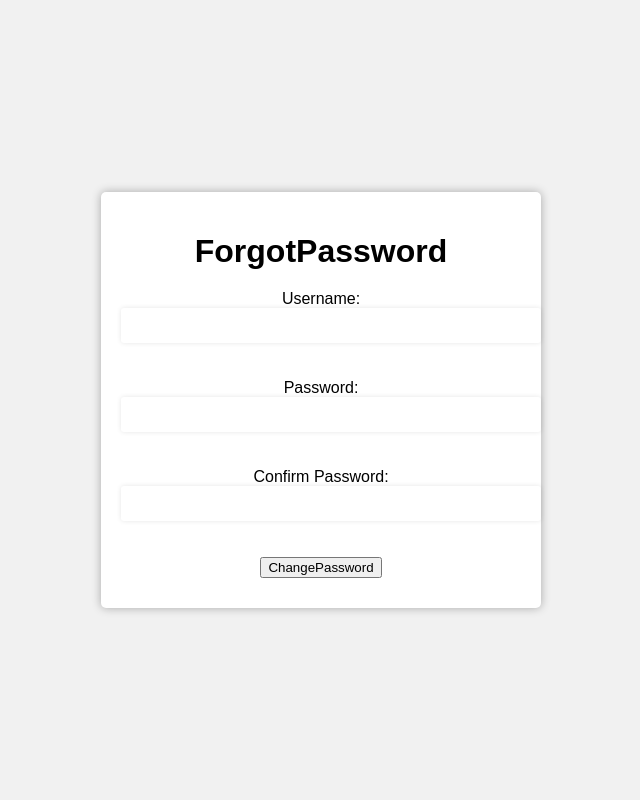
After one commit to dshah2712/CryptoCrackers, a Django app: page /forgotpassword/ in a window 1280 px wide. The commit adds this page. Shown: the whole page, without its empty margins (319-959 px from the left). Run offline with Django 4.2, Linux system fonts and the light colour scheme.

Commit message:
forgot password with google auth functions

```diff
--- a/CryptoCrackers/forms.py
+++ b/CryptoCrackers/forms.py
@@ -24,6 +24,18 @@ class LoginForm(forms.Form):
     password = forms.CharField(widget=forms.PasswordInput(),required=True)
 
 
+class ForgotPasswordForm(forms.Form):
+    username = forms.CharField(required=True)
+    password = forms.CharField(
+        label="Password",
+        widget=forms.PasswordInput(attrs={'autocomplete': 'new-password'}),
+    )
+    confirm_password = forms.CharField(
+        label="Confirm Password",
+        widget=forms.PasswordInput(attrs={'autocomplete': 'new-password'}),
+    )
+
+
 def _init_(self, *args, **kwargs):
     super(RegisterForm, self)._init_(*args, **kwargs)
     self.fields['first_name'].required = True
--- a/CryptoCrackers/urls.py
+++ b/CryptoCrackers/urls.py
@@ -7,6 +7,7 @@ urlpatterns = [
     path('', views.index, name='index'),
     path('login/', views.user_login, name='login'),
     path('signup/', views.user_signup, name='signup'),
+    path('forgotpassword/', views.forgot_password, name='forgotpassword'),
     path('process_form/', views.process_form, name='process_form'),
     path('account/',include('allauth.urls'))
 ]
--- a/CryptoCrackers/views.py
+++ b/CryptoCrackers/views.py
@@ -1,11 +1,12 @@
 from django.shortcuts import render,redirect,get_object_or_404
-from .forms import  LoginForm,RegisterForm
+from .forms import  LoginForm,RegisterForm,ForgotPasswordForm
 from django.contrib.auth.hashers import make_password
 from django.contrib.auth.hashers import check_password
 from .models import UserDetails,CryptoCurrency
-
+from fetch_store_api import fetch_and_store_crypto_data
 from django.http import HttpResponse
 def index(request):
+    # fetch_and_store_crypto_data()
     if request.user.is_authenticated:
         # Access user data from Google OAuth
         google_account = request.user.socialaccount_set.filter(provider='google').first()
@@ -26,7 +27,6 @@ def index(request):
                 newGoogleUser = UserDetails(username=google_email,first_name=google_data.get('given_name'),last_name=google_data.get('family_name'),email=google_email)
                 newGoogleUser.save()
                 print("New User created")
-
 
     coin_list = CryptoCurrency.objects.all().order_by('market_cap_rank')[:10]
     print(coin_list)
@@ -87,3 +87,37 @@ def user_signup(request):
     else:
         form = RegisterForm()
     return render(request, 'FrontEnd/signup.html', {'form': form})
+
+
+def forgot_password(request):
+    if request.method == 'POST':
+        form = ForgotPasswordForm(request.POST, request.FILES)
+
+        # print("forgot password")
+        if form.is_valid():
+            username = form.cleaned_data['username']
+            password = form.cleaned_data['password']
+            confirm_password = form.cleaned_data['confirm_password']
+            try:
+                user = UserDetails.objects.get(username=username)
+                print("user details are:",user.password)
+
+                if user.password is None:
+                        form.add_error(None, 'Google Auth Sign In Required')
+                else:
+                    if password == confirm_password:
+                        print("pass match")
+                        user.password = make_password(password)
+                        user.save()
+                        # print("new pass: ",user.password)
+                        return redirect('/login/')
+                    else:
+                        print("pass not match")
+                        form.add_error(None, 'Password does not match')
+            except UserDetails.DoesNotExist:
+                form.add_error(None, 'User does not exist')
+
+
+    else:
+        form = ForgotPasswordForm()
+    return render(request, 'FrontEnd/forgotpassword.html', {'form': form})
--- /dev/null
+++ b/templates/FrontEnd/forgotpassword.html
@@ -0,0 +1,21 @@
+<!DOCTYPE html>
+<html lang="en">
+<head>
+    <meta charset="UTF-8">
+    <title>ForgotPassword</title>
+    <link rel="stylesheet" href="../../static/css/style.css">
+</head>
+<body>
+<div class="container">
+		<h1>ForgotPassword</h1>
+		<form action="" method="post">
+			{% csrf_token %}
+            {{ form.as_p }}
+            <button type="submit">ChangePassword</button>
+		</form>
+
+		<div class="error">
+		</div>
+	</div>
+</body>
+</html>
--- a/templates/FrontEnd/login.html
+++ b/templates/FrontEnd/login.html
@@ -42,6 +42,7 @@
             {{ form.as_p }}
             <button type="submit">Login</button>
                         <button><a href="{% provider_login_url "google" %}">Google</a></button>
+                        <button><a href={% url 'CryptoCrackers:forgotpassword' %}>ForgotPassword</a></button>
 {#            <button><a href="https://accounts.google.com/o/oauth2/v2/auth/oauthchooseaccount?client_id=1068557462895-p1u30p6teintg16ivbcadc8npt5n9t9q.apps.googleusercontent.com&redirect_uri=http%3A%2F%2Flocalhost%3A8000%2Faccounts%2Fgoogle%2Flogin%2Fcallback%2F&scope=profile%20email&response_type=code&state=drbvD9lb1fwcoeru&service=lso&o2v=2&theme=glif&flowName=GeneralOAuthFlow ">Google</a></button>#}
 
 		</form>
```
Also changed, not shown: db.sqlite3.
